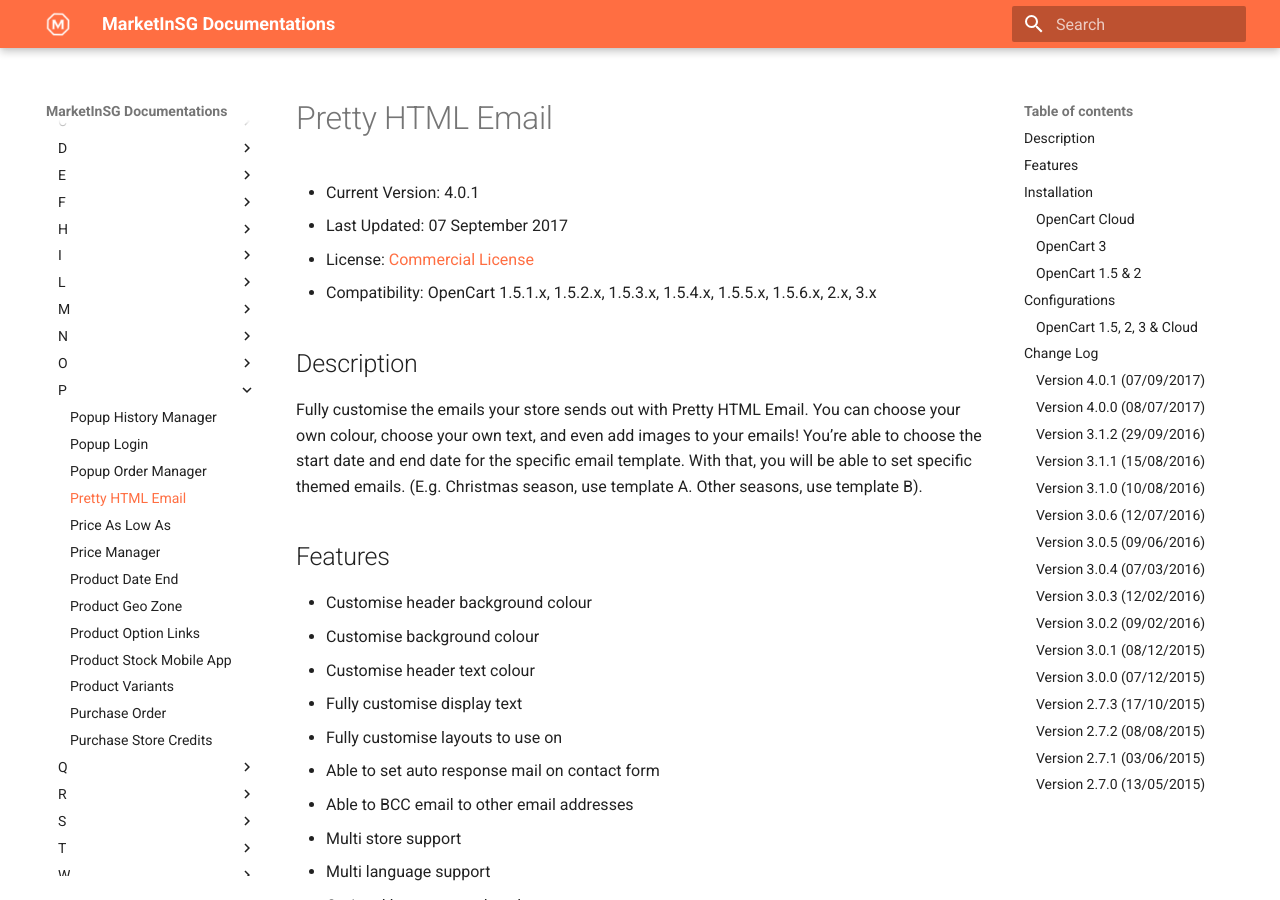
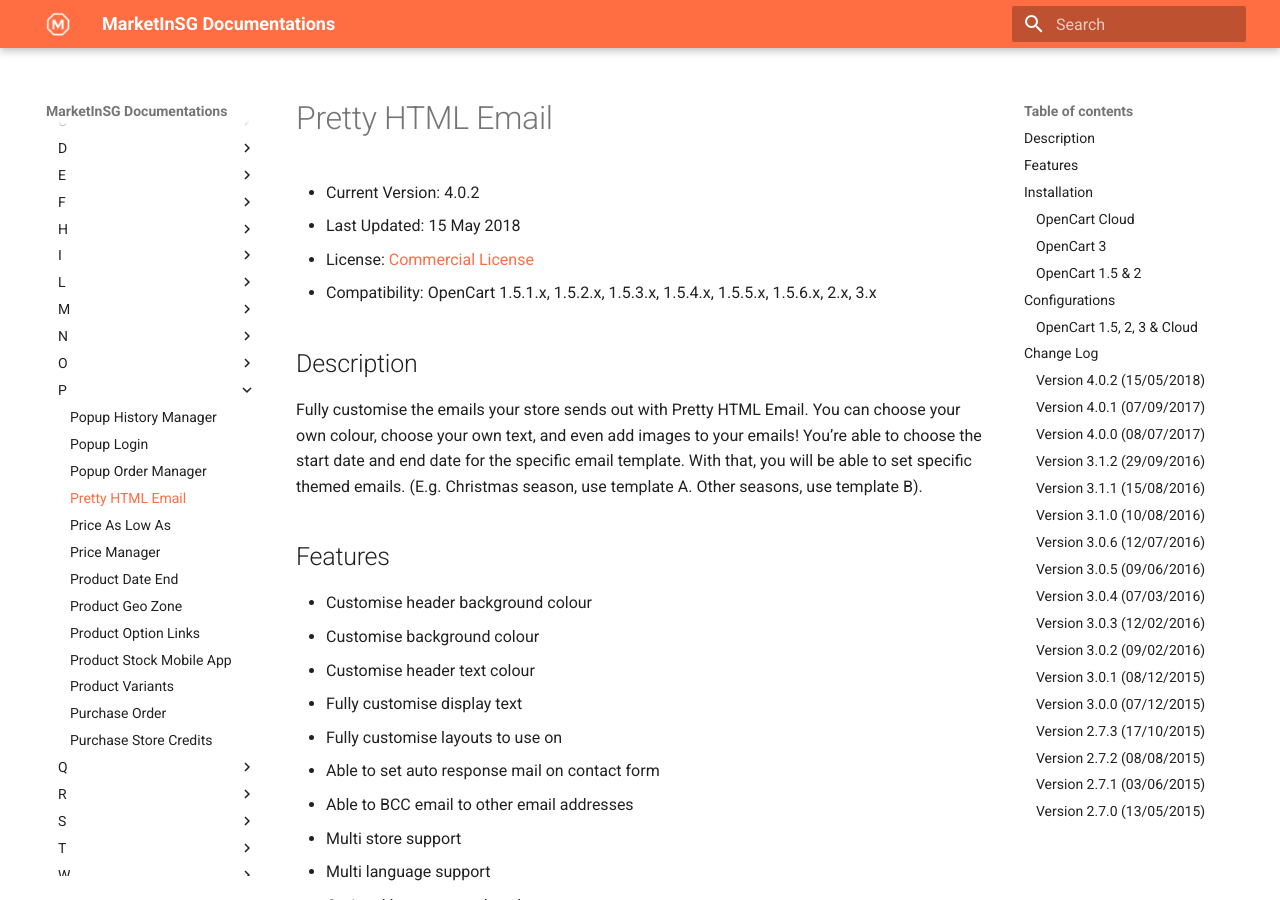
Before and after one commit to Equotix/opencart-docs, an MkDocs documentation site: the page built from docs/pretty_html_email.md, in a window 1280 px wide and 900 px high. Built offline with MkDocs 1.6.1 and Material for MkDocs 9.7.7, drawn with Linux system fonts in a browser that asks for light colours; old or Windows-style settings are respelled for this version of MkDocs; some of the changed text lies outside the part shown.

```diff
--- a/docs/pretty_html_email.md
+++ b/docs/pretty_html_email.md
@@ -1,7 +1,7 @@
 # Pretty HTML Email
 
-* Current Version: 4.0.1
-* Last Updated: 07 September 2017
+* Current Version: 4.0.2
+* Last Updated: 15 May 2018
 * License: [Commercial License][1]
 * Compatibility: OpenCart 1.5.1.x, 1.5.2.x, 1.5.3.x, 1.5.4.x, 1.5.5.x, 1.5.6.x, 2.x, 3.x
 
@@ -59,6 +59,8 @@ The email templates can be configured in the module settings itself. The templat
 
 ## Change Log
 
+### Version 4.0.2 (15/05/2018)
+* Fixed pagination issue for OpenCart 2 and 3
 ### Version 4.0.1 (07/09/2017)
 * Fixed minor bug with language text for OpenCart 3 release
 ### Version 4.0.0 (08/07/2017)
```
Also changed, not shown: docs/amazon_cloudfront_s3.md (+4 -2 lines), docs/multistore_manager.md (+4 -2 lines), docs/recover_abandoned_cart.md (+4 -2 lines), docs/watermark.md (+4 -2 lines).
